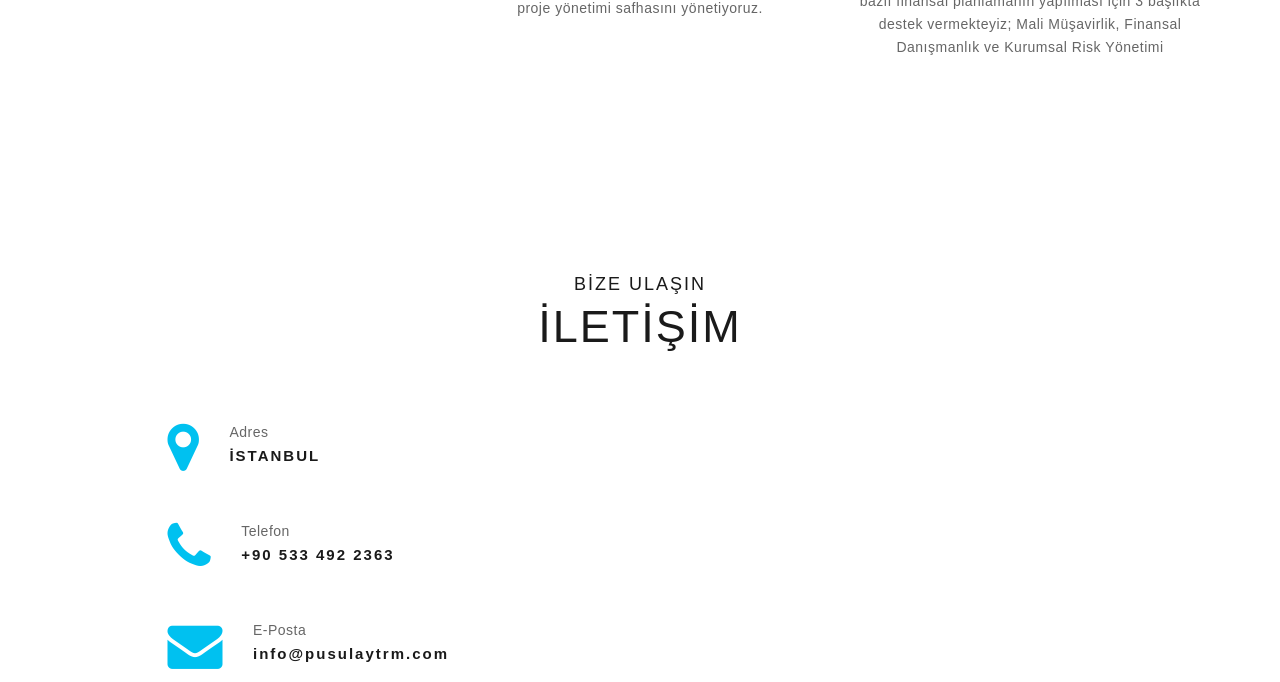
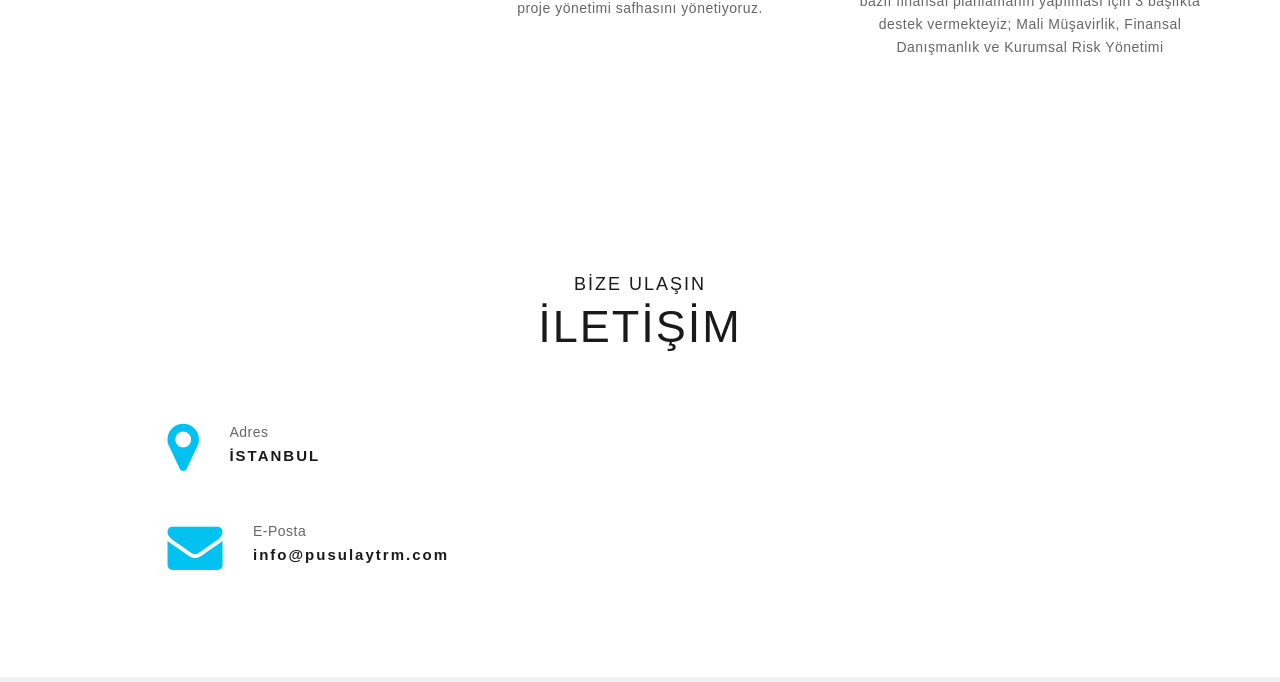
Before and after one commit to pslytrm/pslytrm.github.io, a plain HTML site: page index.html in a window 1280 px wide. Shown: the part 2051-2733 px from the top of the page. Drawn offline with Linux system fonts and the light colour scheme; a web font is replaced by a local one.

Commit message:
Change background image, delete phone number

```diff
--- a/css/style.css
+++ b/css/style.css
@@ -91,6 +91,7 @@ a:focus{
 }
 .dark-text{
     color: #333;
+    font-family: "Calibri", cursive;
 }
 .color-text{
     color: #00c1f0;
@@ -381,7 +382,7 @@ nav.navbar-fixed-top{
 */
 
 #home{
-    background:  url(../images/home-bg.jpg);
+    background:  url(../images/kız-kulesi.jpeg);
     background-repeat: no-repeat;
     background-position: 50% 50%;
     background-size: cover;
@@ -1170,7 +1171,6 @@ a.side-menu-button {
     width: 30px;
     text-align: center;
     line-height: 28px;
-    border: ;
     margin: 10px 1px 0 1px;
 }
 .team-contact li a{
--- a/index.html
+++ b/index.html
@@ -19,7 +19,7 @@
 	<section id="home" class="light">
             <div class="light-overlay"></div>
             <nav class="navbar navbar-default navbar-fixed-top">
-                  <div class="container">
+                    <div class="container">
                       <a class="side-menu-button"><i class="fa fa-bars"></i></a>
                     <div class="navbar-header">
                       <a class="navbar-brand" href="#"><img src="images/dark-logo.png" class="logo" alt="your logo"></a>
@@ -29,16 +29,14 @@
                         <li class="active"><a href="#home" class="smooth-scroll">Anasayfa</a></li>
                         <li><a href="#about" class="smooth-scroll">Hakkımızda</a></li>
                         <li><a href="#service" class="smooth-scroll">HİZMETLERİMİZ</a></li>
-
                         <li><a href="#contact" class="smooth-scroll">İLETİŞİM</a></li>
                       </ul>
                     </div><!-- /.navbar-collapse -->
-                      <div class="sideNav">
+                    <div class="sideNav">
                         <ul class="nav">
                             <li class="active"><a href="#home" class="smooth-scroll">Anasayfa</a></li>
                             <li><a href="#about" class="smooth-scroll">Hakkımızda</a></li>
                             <li><a href="#service" class="smooth-scroll">HİZMETLERİMİZ</a></li>
-
                             <li><a href="#contact" class="smooth-scroll">İLETİŞİM</a></li>
                         </ul>
                     </div>
@@ -203,15 +201,7 @@
                                         <h6>  İstanbul </h6>
                                     </div>
                                 </div>
-                                <div class="single-add">
-                                    <span>
-                                        <i class="fa fa-phone"></i>
-                                    </span>
-                                    <div class="contact-content">
-                                        <p>Telefon</p>
-                                        <h6>+90 533 492 2363</h6>
-                                    </div>
-                                </div>
+
                                 <div class="single-add">
                                     <span>
                                         <i class="fa fa-envelope"></i>
@@ -258,8 +248,8 @@
         <script type="text/javascript" src="js/isotope.pkgd.min.js"></script>
         <script type="text/javascript" src="js/typed.js"></script>
         <script type="text/javascript" src="js/jquery.magnific-popup.js"></script>
-	<script type="text/javascript" src="js/jquery.easing.min.js"></script>
-	<script type="text/javascript" src="js/wow.min.js"></script>
-	<script type="text/javascript" src="js/main.js"></script>
+        <script type="text/javascript" src="js/jquery.easing.min.js"></script>
+        <script type="text/javascript" src="js/wow.min.js"></script>
+        <script type="text/javascript" src="js/main.js"></script>
     </body>
 </html>
```
Also changed, not shown: images/Default.png (deleted), images/kız-kulesi.jpeg (added).
